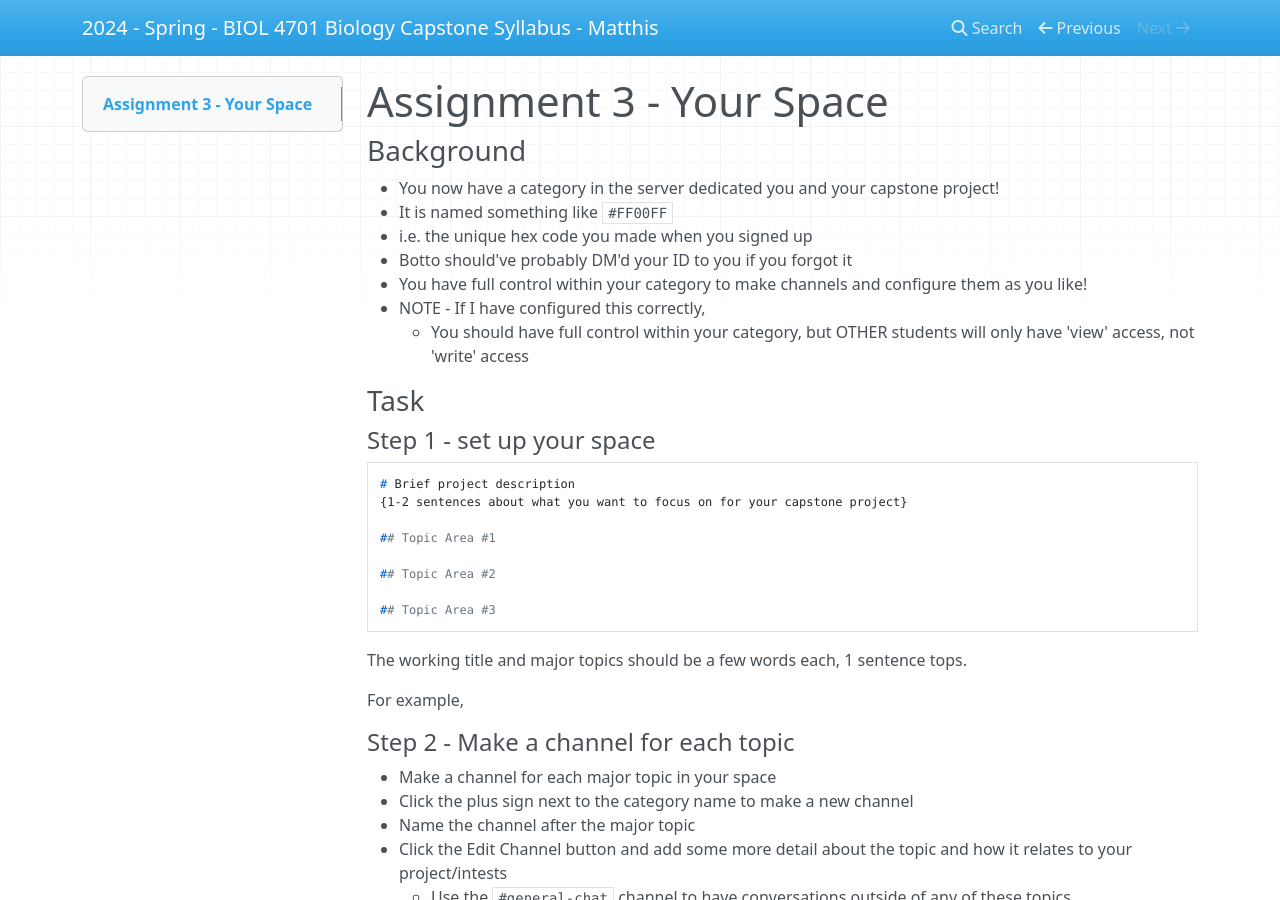
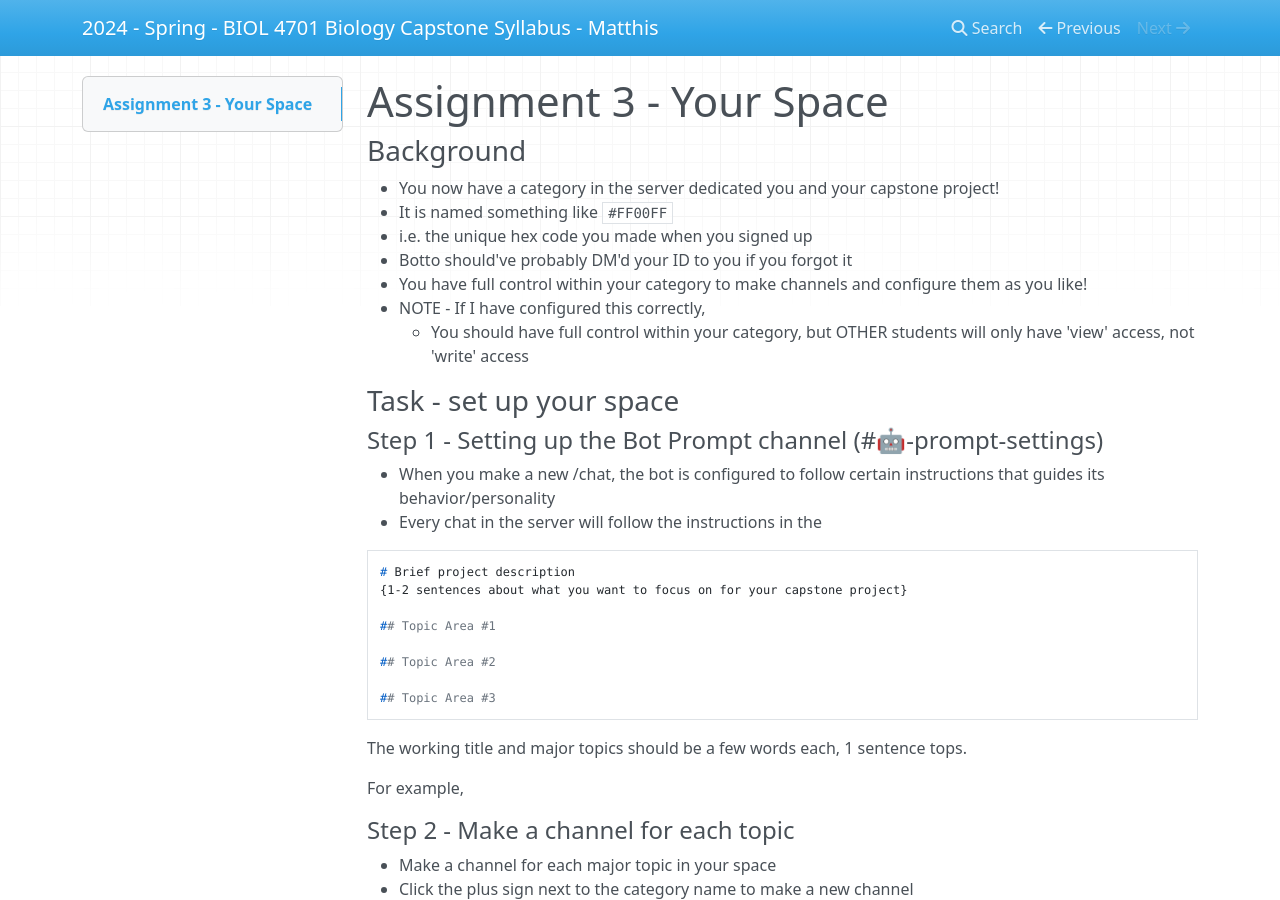
Before and after one commit to HumanMovementNeuroscience/capstone, an MkDocs documentation site: the page built from docs/course_materials/assignments/assignment3/assignment3-student-instructions.md, in a window 1280 px wide and 900 px high. Built offline with MkDocs 1.6.1, drawn with Linux system fonts in a browser that asks for light colours; nearby versions of some CDN libraries.

Commit message:
Feb 7, 2024, 2:12 PM

```diff
--- a/docs/course_materials/assignments/assignment3/assignment3-student-instructions.md
+++ b/docs/course_materials/assignments/assignment3/assignment3-student-instructions.md
@@ -11,8 +11,10 @@
    - NOTE - If I have configured this correctly,
       - You should have full control within your category, but OTHER students will only have 'view' access, not 'write' access
 
-### Task
-#### Step 1 - set up your space
+### Task - set up your space
+#### Step 1 - Setting up the Bot Prompt channel (#🤖-prompt-settings)
+- When you make a new /chat, the bot is configured to follow certain instructions that guides its behavior/personality
+- Every chat in the server will follow the instructions in the
 
 
 
```
